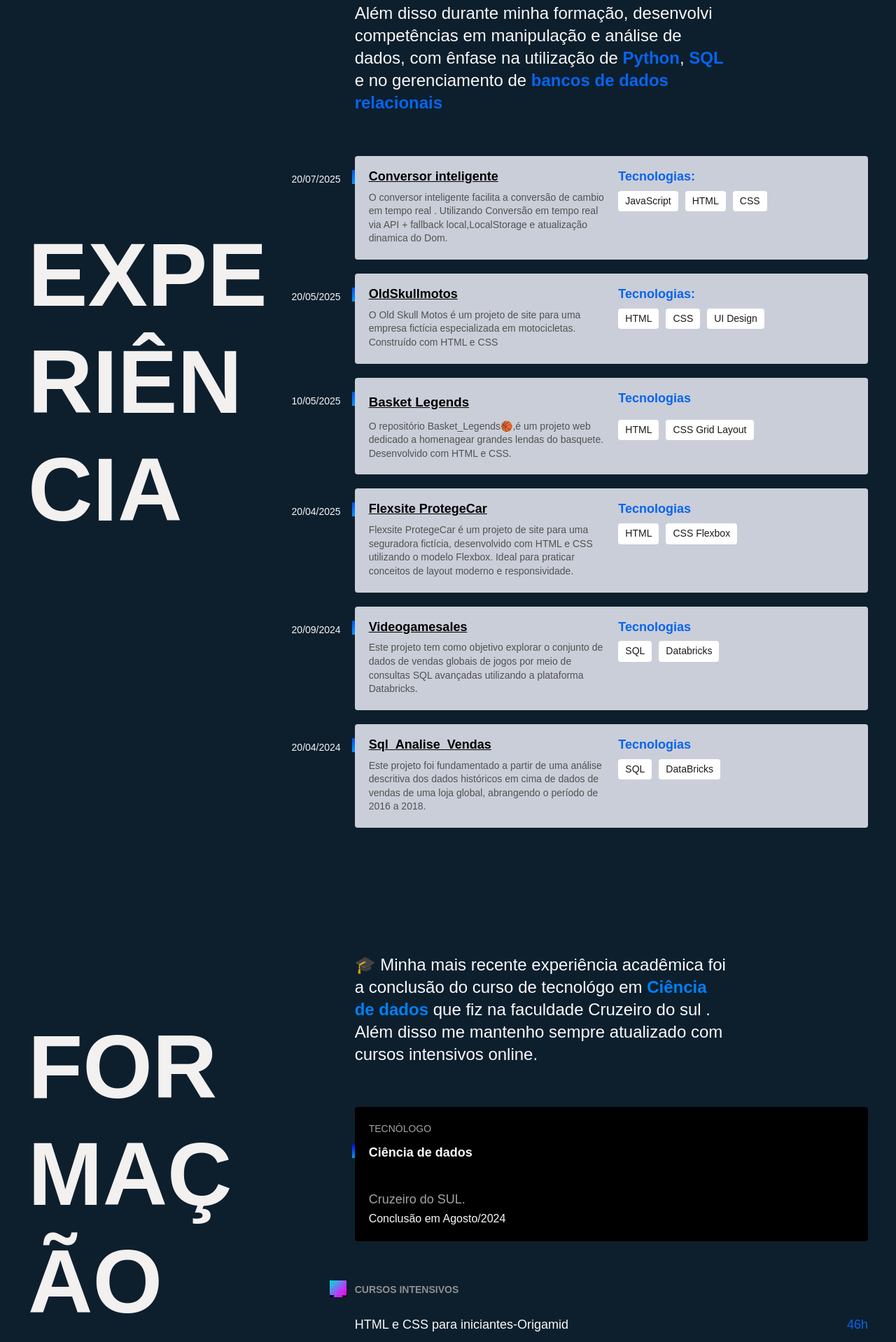
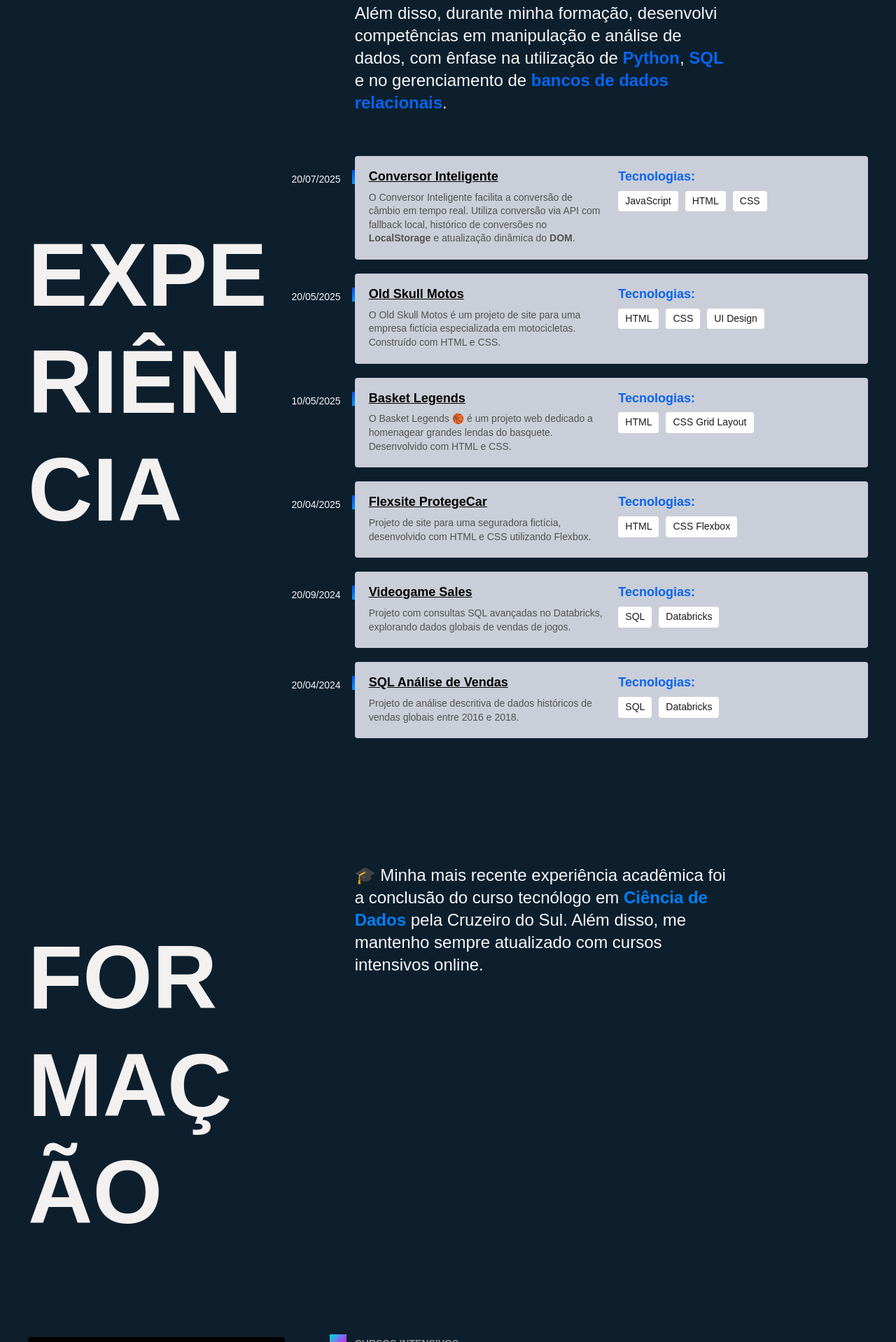
Before and after one commit to guilhermefritz/Portfolio-Guilherme-Fritz, a plain HTML site: page index.html in a window 1280 px wide. Shown: the part 882-2800 px from the top of the page at 70% size. Drawn offline with Linux system fonts and the light colour scheme.

Commit message:
Update index.html

```diff
--- a/index.html
+++ b/index.html
@@ -4,14 +4,14 @@
 <head>
   <meta charset="UTF-8">
   <meta name="viewport" content="width=device-width, initial-scale=1.0">
-  <title>Fritz- Desenvolvedor Front End</title>
-  <meta name="description" content="Desenvolvedor Front End Localizado em Brasília">
+  <title>Fritz - Desenvolvedor Front End</title>
+  <meta name="description" content="Desenvolvedor Front End localizado em Brasília">
   <link rel="stylesheet" href="css/style.css">
 </head>
 
 <body>
   <header class="header">
-    <img src="img/Fritz.jpg" alt="Guilherme Fritz"  width="150" height="160" >
+    <img src="img/Fritz.jpg" alt="Guilherme Fritz" width="150" height="160">
     <nav>
       <ul class="header-menu">
         <li><a href="#experiencia" class="btn-menu">Experiência</a></li>
@@ -22,10 +22,10 @@
   </header>
 
   <main class="introducao">
-    <img src="img/gui.nerd.jpg" alt="Lobo Cinza"  class="intro-foto">
+    <img src="img/gui.nerd.jpg" alt="Guilherme Fritz" class="intro-foto">
     <div>
-      <h1>Desenvolvedor<br> Front End<br></h1>
-      <p>Localizado em Brasília. </p>
+      <h1>Desenvolvedor<br>Front End</h1>
+      <p>Localizado em Brasília.</p>
     </div>
   </main>
 
@@ -33,82 +33,75 @@
     <p>Bem-vindo ao meu portfólio! Aqui você vai conhecer a minha trajetória e os meus projetos.</p>
   </section>
 
+  <!-- EXPERIÊNCIA -->
   <section class="experiencia" id="experiencia" aria-label="Experiência">
     <h2 class="subtitulo">Experiência</h2>
     <div>
+      <p class="experiencia-texto">
+        Me especializei em Desenvolvimento Front-end, adquirindo habilidades sólidas na criação de sistemas, interfaces responsivas e interativas utilizando <strong>HTML</strong>, <strong>CSS</strong> e <strong>JavaScript</strong>.
+      </p>
 
       <p class="experiencia-texto">
-        Me especializei em Desenvolvimento Front-end, adquirindo habilidades sólidas na criação de sistemas, interfaces responsivas e interativas utilizando <strong>HTML</strong>, <strong>CSS</strong>, <strong>JavaScript.</strong>
-      <p class="experiencia-texto">
+        Além disso, durante minha formação, desenvolvi competências em manipulação e análise de dados, com ênfase na utilização de <strong>Python</strong>, <strong>SQL</strong> e no gerenciamento de <strong>bancos de dados relacionais</strong>.
+      </p>
 
-        </strong>Além disso durante minha formação, desenvolvi competências em manipulação e análise de dados, com ênfase na utilização de <strong>Python</strong>, <strong>SQL</strong> e no gerenciamento de <strong>bancos de dados relacionais</strong>
-      <p class="experiencia-texto">
-
-
-
+      <!-- PROJETO: CONVERSOR INTELIGENTE -->
       <div class="empresa">
         <span class="empresa-ano">20/07/2025</span>
         <h3 class="empresa-titulo">
           <a href="https://guilhermefritz.github.io/conversor-inteligente/" target="_blank" rel="noopener noreferrer">
-            Conversor inteligente
+            Conversor Inteligente
           </a>
         </h3>
-
-
         <span class="empresa-titulo">Tecnologias:</span>
-        <p class="empresa-texto"> O conversor inteligente facilita a conversão de cambio em tempo real . Utilizando Conversão em tempo real via API + fallback local,LocalStorage e atualização dinamica do Dom. </p>
+        <p class="empresa-texto">
+          O Conversor Inteligente facilita a conversão de câmbio em tempo real. Utiliza conversão via API com fallback local, histórico de conversões no <strong>LocalStorage</strong> e atualização dinâmica do <strong>DOM</strong>.
+        </p>
         <ul class="empresa-habilidades">
           <li>JavaScript</li>
           <li>HTML</li>
-          <li>CSS
-          </li>
-
-
-
-
+          <li>CSS</li>
         </ul>
       </div>
 
-
+      <!-- PROJETO: OLDSKULL MOTOS -->
       <div class="empresa">
         <span class="empresa-ano">20/05/2025</span>
         <h3 class="empresa-titulo">
           <a href="https://guilhermefritz.github.io/OldSkullmotos/" target="_blank" rel="noopener noreferrer">
-            OldSkullmotos
+            Old Skull Motos
           </a>
         </h3>
-
-
         <span class="empresa-titulo">Tecnologias:</span>
-        <p class="empresa-texto"> O Old Skull Motos é um projeto de site para uma empresa fictícia especializada em motocicletas. Construído com HTML e CSS</p>
+        <p class="empresa-texto">
+          O Old Skull Motos é um projeto de site para uma empresa fictícia especializada em motocicletas. Construído com HTML e CSS.
+        </p>
         <ul class="empresa-habilidades">
           <li>HTML</li>
           <li>CSS</li>
-          <li>UI Design
-          </li>
-
-
-
-
+          <li>UI Design</li>
         </ul>
       </div>
 
+      <!-- PROJETO: BASKET LEGENDS -->
       <div class="empresa">
         <span class="empresa-ano">10/05/2025</span>
-        <h3 class="BasketLegends">
-          <a href="https://guilhermefritz.github.io/Basket_Legends/" target="_blank" rel="noopener noreferrer">Basket Legends</a>
+        <h3 class="empresa-titulo">
+          <a href="https://guilhermefritz.github.io/Basket_Legends/" target="_blank" rel="noopener noreferrer">
+            Basket Legends
+          </a>
         </h3>
-
-        <span class="empresa-titulo">Tecnologias</span>
-        <p class="empresa-texto">O repositório Basket_Legends🏀,é um projeto web dedicado a homenagear grandes lendas do basquete. Desenvolvido com HTML e CSS.
+        <span class="empresa-titulo">Tecnologias:</span>
+        <p class="empresa-texto">
+          O Basket Legends 🏀 é um projeto web dedicado a homenagear grandes lendas do basquete. Desenvolvido com HTML e CSS.
+        </p>
         <ul class="empresa-habilidades">
           <li>HTML</li>
           <li>CSS Grid Layout</li>
-
         </ul>
       </div>
 
-
+      <!-- PROJETO: FLEXSITE PROTEGECAR -->
       <div class="empresa">
         <span class="empresa-ano">20/04/2025</span>
         <h3 class="empresa-titulo">
@@ -116,108 +109,106 @@
             Flexsite ProtegeCar
           </a>
         </h3>
-
-        <span class="empresa-titulo">Tecnologias </span>
-        <p class="empresa-texto">Flexsite ProtegeCar é um projeto de site para uma seguradora fictícia, desenvolvido com HTML e CSS utilizando o modelo Flexbox. Ideal para praticar conceitos de layout moderno e responsividade.</p>
+        <span class="empresa-titulo">Tecnologias:</span>
+        <p class="empresa-texto">
+          Projeto de site para uma seguradora fictícia, desenvolvido com HTML e CSS utilizando Flexbox.
+        </p>
         <ul class="empresa-habilidades">
           <li>HTML</li>
           <li>CSS Flexbox</li>
-
         </ul>
       </div>
+
+      <!-- PROJETO: VIDEOGAME SALES -->
       <div class="empresa">
         <span class="empresa-ano">20/09/2024</span>
         <h3 class="empresa-titulo">
           <a href="https://github.com/guilhermefritz/VideoGameSales_insights" target="_blank" rel="noopener noreferrer">
-            Videogamesales
+            Videogame Sales
           </a>
         </h3>
-        <span class="empresa-titulo">Tecnologias</span>
-        <p class="empresa-texto">Este projeto tem como objetivo explorar o conjunto de dados de vendas globais de jogos por meio de consultas SQL avançadas utilizando a plataforma Databricks.
+        <span class="empresa-titulo">Tecnologias:</span>
+        <p class="empresa-texto">
+          Projeto com consultas SQL avançadas no Databricks, explorando dados globais de vendas de jogos.
+        </p>
         <ul class="empresa-habilidades">
           <li>SQL</li>
           <li>Databricks</li>
-
         </ul>
       </div>
+
+      <!-- PROJETO: SQL ANÁLISE DE VENDAS -->
       <div class="empresa">
         <span class="empresa-ano">20/04/2024</span>
         <h3 class="empresa-titulo">
           <a href="https://github.com/guilhermefritz/SQL_Analise_vendas" target="_blank" rel="noopener noreferrer">
-            Sql_Analise_Vendas
+            SQL Análise de Vendas
           </a>
         </h3>
-        <span class="empresa-titulo">Tecnologias</span>
-        <p class="empresa-texto">Este projeto foi fundamentado a partir de uma análise descritiva dos dados históricos em cima de dados de vendas de uma loja global, abrangendo o período de 2016 a 2018.
+        <span class="empresa-titulo">Tecnologias:</span>
+        <p class="empresa-texto">
+          Projeto de análise descritiva de dados históricos de vendas globais entre 2016 e 2018.
+        </p>
         <ul class="empresa-habilidades">
           <li>SQL</li>
-          <li>DataBricks</li>
-
+          <li>Databricks</li>
         </ul>
       </div>
     </div>
   </section>
 
+  <!-- FORMAÇÃO -->
   <section class="formacao" id="formacao" aria-label="Formação">
     <div class="formacao-container">
       <h2 class="subtitulo">Formação</h2>
 
-      <div>
       <p class="formacao-texto">
-          🎓 Minha mais recente experiência acadêmica foi a conclusão do curso de tecnológo em <strong>Ciência de dados</strong> que fiz na faculdade Cruzeiro do sul . Além disso me mantenho sempre atualizado com cursos intensivos online.
+        🎓 Minha mais recente experiência acadêmica foi a conclusão do curso tecnólogo em <strong>Ciência de Dados</strong> pela Cruzeiro do Sul. Além disso, me mantenho sempre atualizado com cursos intensivos online.
       </p>
 
       <ul class="faculdade-lista">
         <li class="faculdade">
           <span class="faculdade-tipo">Tecnólogo</span>
-            <h3 class="faculdade-curso"> Ciência de dados</h3>
-            <span class="faculdade-instituicao">Cruzeiro do SUL.</span>
+          <h3 class="faculdade-curso">Ciência de Dados</h3>
+          <span class="faculdade-instituicao">Cruzeiro do Sul</span>
           <span class="conclusao">Conclusão em Agosto/2024</span>
         </li>
-
       </ul>
 
       <div class="formacao-extra">
         <div class="cursos">
           <h3>Cursos Intensivos</h3>
           <ul>
-              <li>HTML e CSS para iniciantes-Origamid<span>46h</span></li>
-              <li>UI DESIGN para iniciantes-Origamid<span>34h</span></li>
-              <li>CSS FlexBox -Origamid <span>6h</span></li>
-              <li>CSS Grid Layout-Origamid <span>10h</span></li>
-              <li>JavaScript Completo ES6-Origamid<span>74hr</span></li>
-              <li>Intro to SQL-Kaggle<span>3hr</span></li>
-              <li>Advanced SQL-Kaggle<span>6hr</span></li>
-
-
-
+            <li>HTML e CSS para Iniciantes - Origamid <span>46h</span></li>
+            <li>UI Design para Iniciantes - Origamid <span>34h</span></li>
+            <li>CSS Flexbox - Origamid <span>6h</span></li>
+            <li>CSS Grid Layout - Origamid <span>10h</span></li>
+            <li>JavaScript Completo ES6 - Origamid <span>74h</span></li>
+            <li>Intro to SQL - Kaggle <span>3h</span></li>
+            <li>Advanced SQL - Kaggle <span>6h</span></li>
           </ul>
         </div>
+
         <div class="idiomas">
           <h3>Idiomas</h3>
-
           <ul>
             <li>Inglês / Intermediário</li>
-
           </ul>
-          </div>
         </div>
       </div>
     </div>
   </section>
 
+  <!-- CONTATO -->
   <footer class="footer" id="contato">
     <div class="footer-container">
-      <p class="footer-texto">Estou disponível para novos projetos no momento. Entre em contato. </p>
+      <p class="footer-texto">Estou disponível para novos projetos no momento. Entre em contato!</p>
       <ul class="footer-contato">
         <li>guilhermefritzs@gmail.com</li>
         <li>+55 61 98169-3377</li>
-
       </ul>
-
     </div>
   </footer>
 
 </body>
-
 </html>
```
Lines whose indentation alone changed are shown as unchanged.
